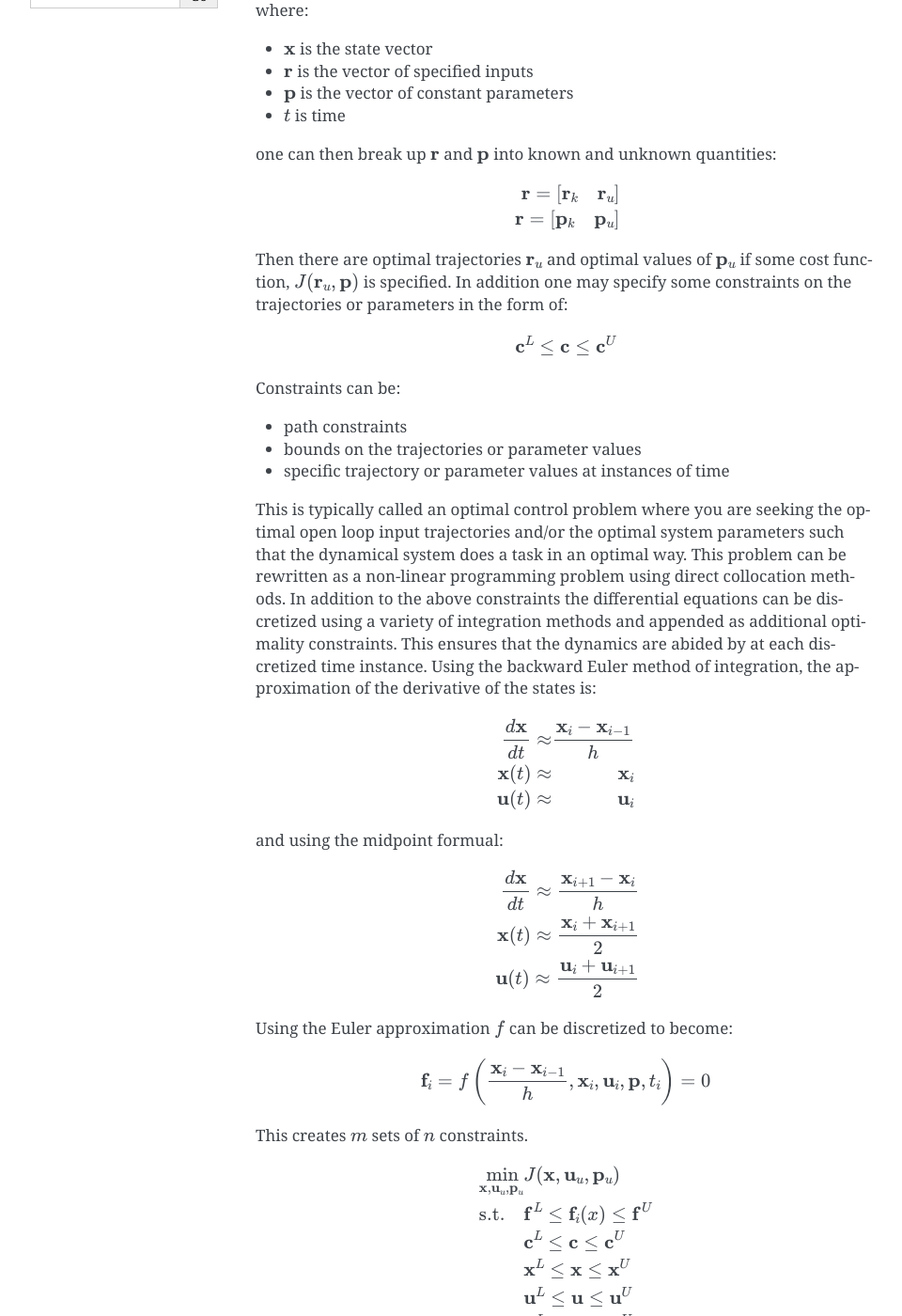
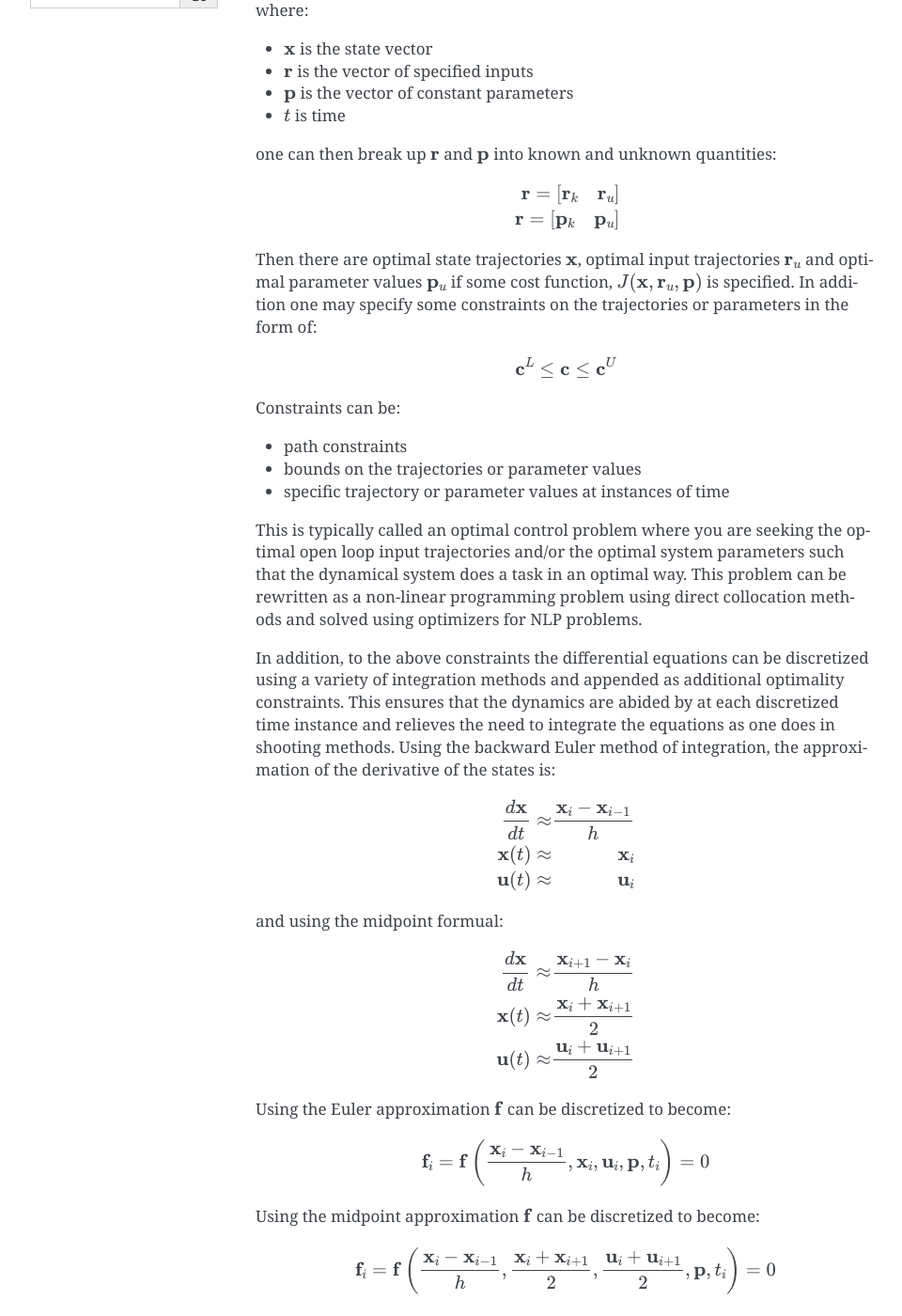
Before and after one commit to csu-hmc/opty, a Sphinx documentation site: the page built from docs/theory.rst, in a window 1280 px wide and 1400 px high, scrolled down 190 px. Shown: the whole window at 94% size, without its empty margins (148-1108 px from the left). Built offline with Sphinx 7.4.7, drawn with Linux system fonts in a browser that asks for light colours.

Commit message:
More updates to theory.

```diff
--- a/docs/theory.rst
+++ b/docs/theory.rst
@@ -24,14 +24,15 @@ unknown quantities:
 
    \mathbf{r} = \left[ \mathbf{p}_k \quad \mathbf{p}_u \right]
 
-Then there are optimal trajectories :math:`\mathbf{r}_u` and optimal values of
-:math:`\mathbf{p}_u` if some cost function, :math:`J(\mathbf{r}_u, \mathbf{p})`
-is specified. In addition one may specify some constraints on the trajectories
-or parameters in the form of:
+Then there are optimal state trajectories :math:`\mathbf{x}`, optimal input
+trajectories :math:`\mathbf{r}_u` and optimal parameter values
+:math:`\mathbf{p}_u` if some cost function, :math:`J(\mathbf{x}, \mathbf{r}_u,
+\mathbf{p})` is specified. In addition one may specify some constraints on the
+trajectories or parameters in the form of:
 
 .. math::
 
-    \mathbf{c}^L \leq \mathbf{c} \leq \mathbf{c}^U \\
+    \mathbf{c}^L \leq \mathbf{c} \leq \mathbf{c}^U
 
 Constraints can be:
 
@@ -42,12 +43,15 @@ Constraints can be:
 This is typically called an optimal control problem where you are seeking the
 optimal open loop input trajectories and/or the optimal system parameters such
 that the dynamical system does a task in an optimal way. This problem can be
-rewritten as a non-linear programming problem using direct collocation methods.
-In addition to the above constraints the differential equations can be
+rewritten as a non-linear programming problem using direct collocation methods
+and solved using optimizers for NLP problems.
+
+In addition, to the above constraints the differential equations can be
 discretized using a variety of integration methods and appended as additional
 optimality constraints. This ensures that the dynamics are abided by at each
-discretized time instance. Using the backward Euler method of integration, the
-approximation of the derivative of the states is:
+discretized time instance and relieves the need to integrate the equations as
+one does in shooting methods. Using the backward Euler method of integration,
+the approximation of the derivative of the states is:
 
 .. math::
 
@@ -59,18 +63,25 @@ and using the midpoint formual:
 
 .. math::
 
-   \frac{d\mathbf{x}}{dt} \approx \frac{\mathbf{x}_{i+1} - \mathbf{x}_{i}}{h}
+   \frac{d\mathbf{x}}{dt} & \approx & \frac{\mathbf{x}_{i+1} - \mathbf{x}_{i}}{h} \\
+   \mathbf{x}(t) & \approx & \frac{\mathbf{x}_i + \mathbf{x}_{i+1}}{2} \\
+   \mathbf{u}(t) & \approx & \frac{\mathbf{u}_i + \mathbf{u}_{i+1}}{2}
 
-   \mathbf{x}(t) \approx \frac{\mathbf{x}_i + \mathbf{x}_{i+1}}{2}
-
-   \mathbf{u}(t) \approx \frac{\mathbf{u}_i + \mathbf{u}_{i+1}}{2}
-
-Using the Euler approximation :math:`f` can be discretized to become:
+Using the Euler approximation :math:`\mathbf{f}` can be discretized to become:
 
 .. math::
 
-   \mathbf{f}_i = f\left(\frac{\mathbf{x}_i - \mathbf{x}_{i-1}}{h},
-                         \mathbf{x}_i, \mathbf{u}_i, \mathbf{p}, t_i\right) = 0
+   \mathbf{f}_i = \mathbf{f}\left(\frac{\mathbf{x}_i - \mathbf{x}_{i-1}}{h},
+                                  \mathbf{x}_i, \mathbf{u}_i, \mathbf{p}, t_i\right) = 0
+
+Using the midpoint approximation :math:`\mathbf{f}` can be discretized to become:
+
+.. math::
+
+   \mathbf{f}_i = \mathbf{f}\left(\frac{\mathbf{x}_i - \mathbf{x}_{i-1}}{h},
+                                  \frac{\mathbf{x}_i + \mathbf{x}_{i+1}}{2},
+                                  \frac{\mathbf{u}_i + \mathbf{u}_{i+1}}{2},
+                                  \mathbf{p}, t_i\right) = 0
 
 This creates :math:`m` sets of :math:`n` constraints.
 
```
